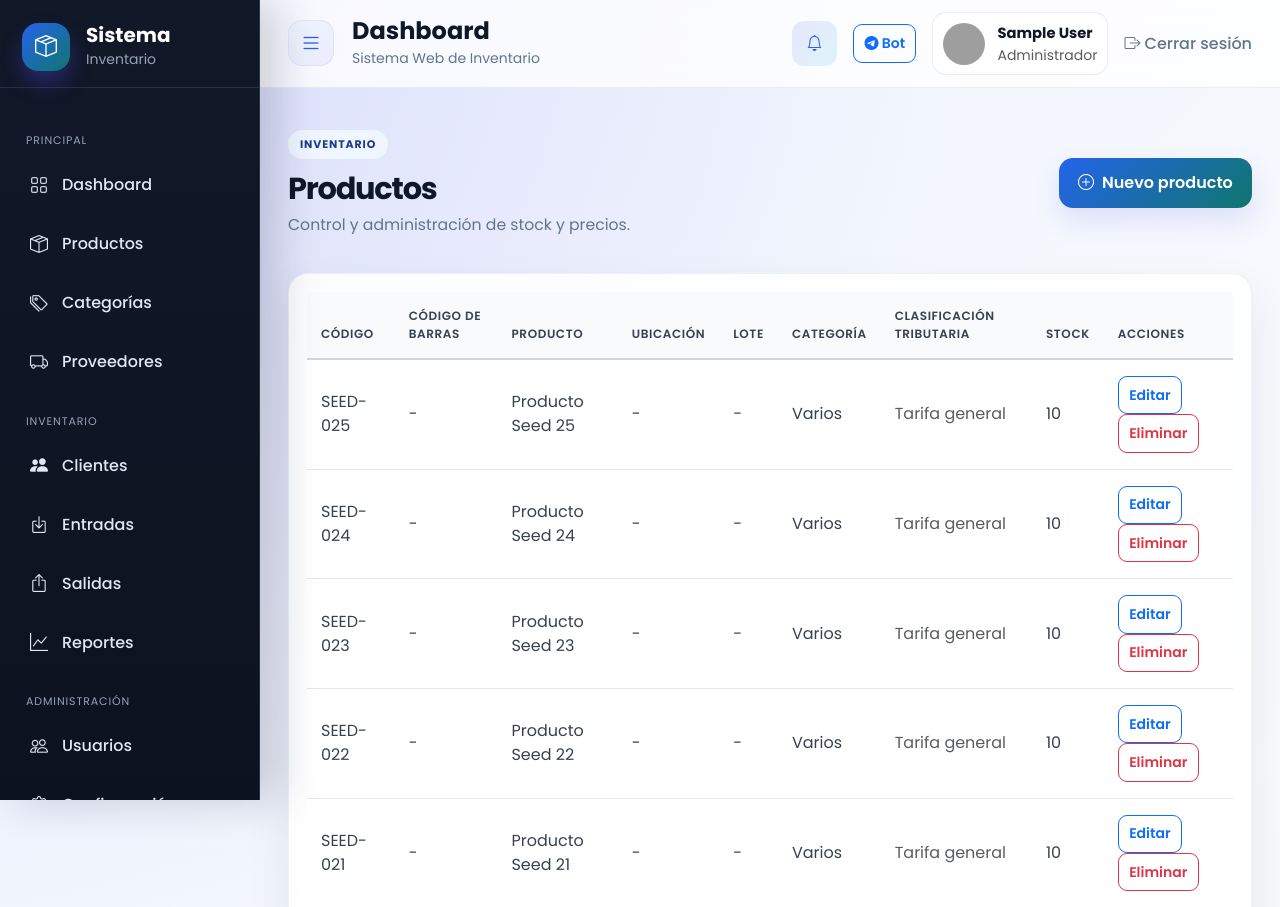
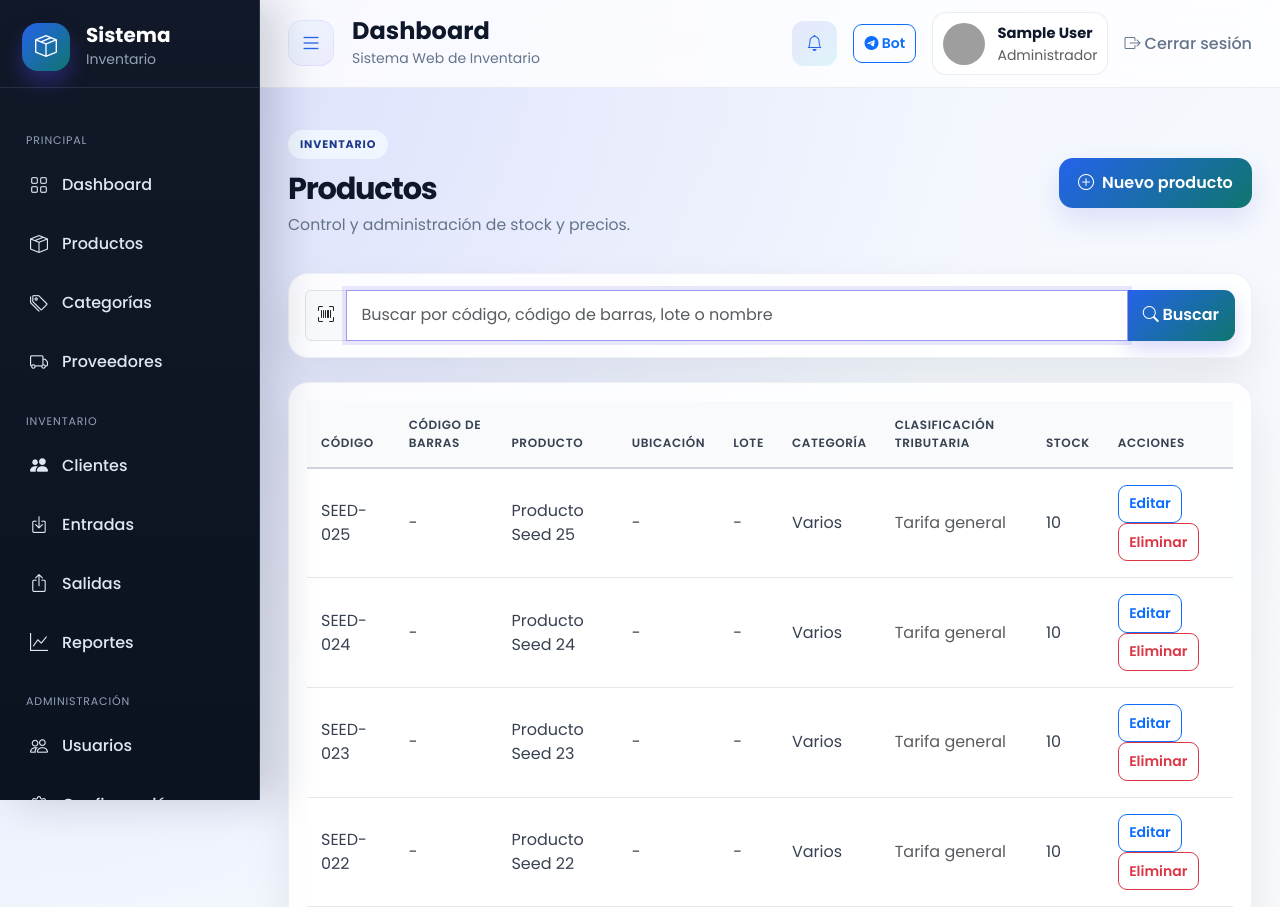
Before and after one commit to cagonzagaa-cloud/inventario, a Django app: page /productos/ in a window 1280 px wide. Shown: the top 907 px of the page. Run offline with Django 5.2, Linux system fonts and the light colour scheme; the visitor is signed in with stand-in values (Sample User, id 1); data comes from the database, SQL or seed files in the repository; data that the repository does not hold is empty; parts of the project's set-up code (start-up, migrations or seed data) failed here and were passed over; some libraries are stand-ins or nearby versions; grey boxes are pictures that could not be loaded.

Commit message:
Buscar productos por codigos y ampliar Kardex

```diff
--- a/productos/views.py
+++ b/productos/views.py
@@ -2,6 +2,7 @@ from django.shortcuts import render, redirect, get_object_or_404
 from django.contrib.auth.decorators import login_required
 from django.contrib import messages
 from django.db.models.deletion import ProtectedError
+from django.db.models import Q
 
 from reportes.utils import registrar_movimiento
 
@@ -17,6 +18,15 @@ def lista_productos(request):
         "clasificacion_tributaria"
     ).order_by("-id")
 
+    busqueda = request.GET.get("q", "").strip()
+    if busqueda:
+        productos = productos.filter(
+            Q(codigo__icontains=busqueda)
+            | Q(codigo_barras__icontains=busqueda)
+            | Q(lote__icontains=busqueda)
+            | Q(nombre__icontains=busqueda)
+        )
+
     form = ProductoForm()
 
     return render(
@@ -24,7 +34,8 @@ def lista_productos(request):
         "productos/lista.html",
         {
             "productos": productos,
-            "form": form
+            "form": form,
+            "busqueda": busqueda,
         }
     )
 
--- a/reportes/views.py
+++ b/reportes/views.py
@@ -45,7 +45,8 @@ def exportar_kardex_excel(request):
     hoja = libro.active
     hoja.title = "Kardex"
     encabezados = [
-        "N°", "Fecha", "Código producto", "Producto", "Movimiento",
+        "N°", "Fecha", "Código producto", "Código de barras", "Lote",
+        "Ubicación", "Producto", "Movimiento",
         "Cantidad", "Stock anterior", "Stock nuevo", "Referencia", "Usuario",
     ]
     hoja.append(encabezados)
@@ -58,7 +59,9 @@ def exportar_kardex_excel(request):
     for numero, movimiento in enumerate(movimientos, start=1):
         fecha = timezone.localtime(movimiento.fecha).replace(tzinfo=None)
         hoja.append([
-            numero, fecha, movimiento.producto.codigo, movimiento.producto.nombre,
+            numero, fecha, movimiento.producto.codigo,
+            movimiento.producto.codigo_barras or "", movimiento.producto.lote or "",
+            movimiento.producto.ubicacion or "", movimiento.producto.nombre,
             movimiento.get_tipo_display(), movimiento.cantidad,
             movimiento.stock_anterior, movimiento.stock_nuevo,
             movimiento.referencia or "", movimiento.usuario.username,
@@ -67,7 +70,7 @@ def exportar_kardex_excel(request):
 
     hoja.freeze_panes = "A2"
     hoja.auto_filter.ref = hoja.dimensions
-    anchos = [8, 20, 20, 34, 16, 12, 16, 14, 22, 22]
+    anchos = [8, 20, 20, 22, 18, 28, 34, 16, 12, 16, 14, 22, 22]
     for indice, ancho in enumerate(anchos, start=1):
         hoja.column_dimensions[get_column_letter(indice)].width = ancho
 
@@ -98,6 +101,10 @@ def api_ultimos_movimientos(request):
             'id': m.pk,
             'producto': m.producto.nombre,
             'producto_id': m.producto.pk,
+            'codigo': m.producto.codigo,
+            'codigo_barras': m.producto.codigo_barras,
+            'lote': m.producto.lote,
+            'ubicacion': m.producto.ubicacion,
             'tipo': m.tipo,
             'cantidad': m.cantidad,
             'fecha': fecha_local.strftime('%d/%m/%Y %H:%M'),
--- a/templates/productos/lista.html
+++ b/templates/productos/lista.html
@@ -24,6 +24,18 @@ Productos
         </div>
 
     </div>
+
+    <form method="get" class="modern-card p-3 mb-4" role="search">
+        <div class="input-group">
+            <span class="input-group-text"><i class="bi bi-upc-scan"></i></span>
+            <input type="search" name="q" value="{{ busqueda }}" class="form-control"
+                placeholder="Buscar por código, código de barras, lote o nombre"
+                aria-label="Buscar producto" autofocus>
+            <button type="submit" class="btn btn-primary"><i class="bi bi-search"></i> Buscar</button>
+            {% if busqueda %}<a href="{% url 'lista_productos' %}" class="btn btn-outline-secondary">Limpiar</a>{% endif %}
+        </div>
+        {% if busqueda %}<small class="text-muted d-block mt-2">Resultados para: <strong>{{ busqueda }}</strong></small>{% endif %}
+    </form>
 
     {# Product form must appear before the table for tests #}
     <div id="productoFormPanel" class="page-form mt-4">
@@ -106,6 +118,8 @@ Productos
                         </form>
                     </td>
                 </tr>
+                {% empty %}
+                <tr><td colspan="9" class="text-center text-muted py-4">No se encontraron productos con ese código o lote.</td></tr>
                 {% endfor %}
             </tbody>
         </table>
```
Also changed, not shown: productos/tests.py (+18 -0 lines), reportes/tests.py (+7 -3 lines), templates/reportes/kardex.html (+17 -1 lines).
